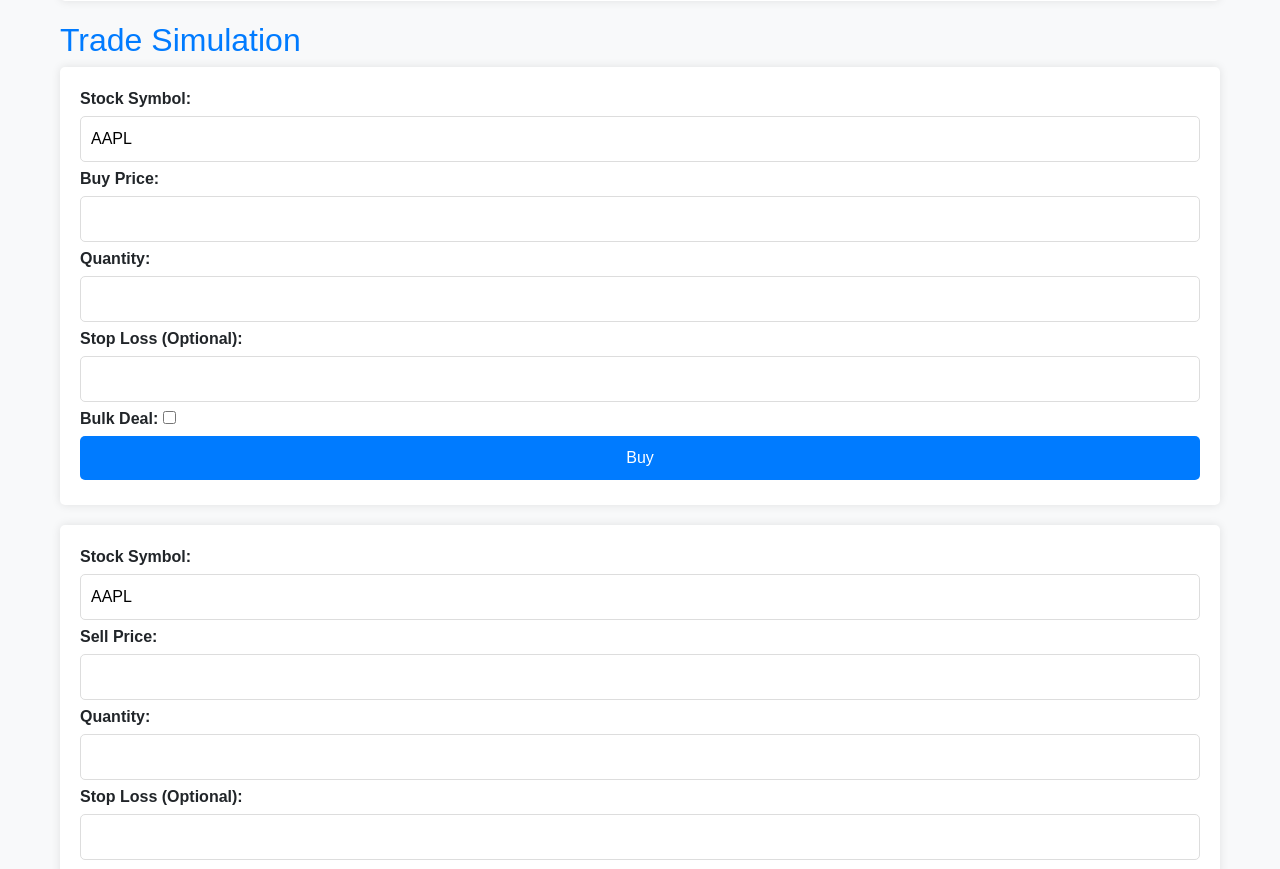
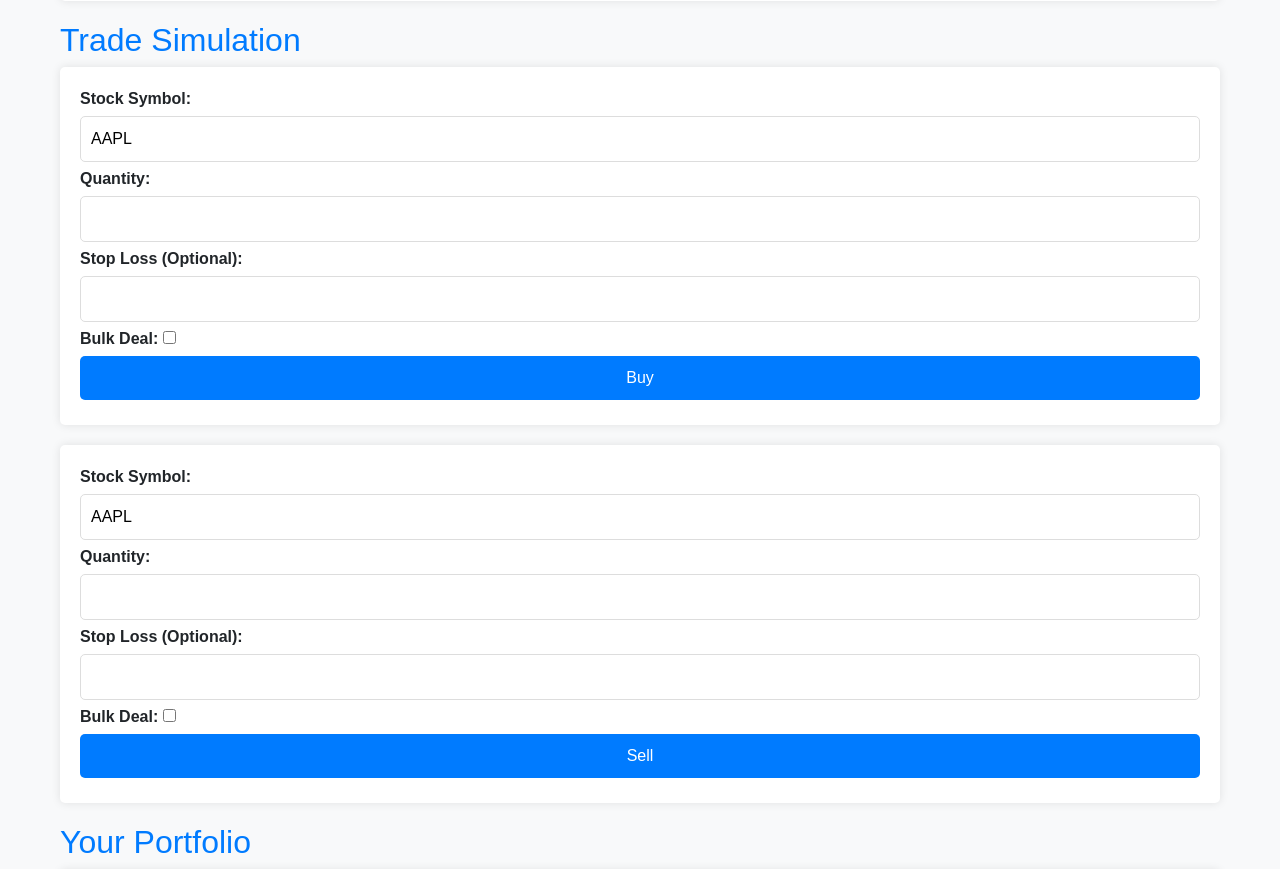
Before and after one commit to pandharkardeep/Trading_System, a Flask app: page /dashboard in a window 1280 px wide. Shown: the part 323-1192 px from the top of the page. Run offline with Flask 2, Linux system fonts and the light colour scheme; the visitor is signed in with stand-in values (Sample User, id 1); data that the repository does not hold is empty; some libraries are stand-ins or nearby versions.

Commit message:
Added automatic stock prices

```diff
--- a/flask-trading-app/app/routes.py
+++ b/flask-trading-app/app/routes.py
@@ -91,14 +91,13 @@ def dashboard():
         return redirect(url_for('main.login', next=request.url))
     stock_symbol = request.args.get('stock-symbol', 'AAPL')  # Default to 'AAPL' if no symbol is provided
     if request.method == 'POST':
-        price_per_share = int(request.form['price'])
-        stop_loss = request.form.get('stop_loss', None)
+        price_per_share = get_real_time_price([stock_symbol], fmp_api_key)
+        (sym, price_per_share, *_) = price_per_share[0]
+        stop_loss = request.form.get('stop_loss', 0)
         disclosed_quantity = int(request.form['quantity'])
         bulk_deal = request.form.get('bulk_deal', 'off') == 'on'
         total_amount = price_per_share * disclosed_quantity
         trade_type = request.form['trade_type']
-
-
 
         if trade_type == "buy":
             trade_db.trades.insert_one({
@@ -125,26 +124,26 @@ def dashboard():
             if user_shares < disclosed_quantity:
                 flash(f'You do not have enough shares to sell', 'danger')
                 return redirect(url_for('main.dashboard'))  # Return before making any changes
+            else:
+            # Only update if the user has enough shares
+                result = portfolio_collection.update_one(
+                    {"user_id": current_user.get_id(), "stock_symbol": stock_symbol},
+                    {"$inc": {"total_shares": -disclosed_quantity}}
+                )
+                trade_db.trades.insert_one({
+                    'user_id' : current_user.get_id(),
+                    'stock_symbol': stock_symbol,
+                    'buying_price_per_share': price_per_share,
+                    'trade_type' : trade_type,
+                    'stop_loss': stop_loss if stop_loss else None,
+                    'disclosed_quantity': disclosed_quantity,
+                    'bulk_deal': bulk_deal,
+                    'total_amount': total_amount,
+                    'trade_date': datetime.utcnow()
+                })
+                print(f"Updated portfolio: Matched {result.matched_count}, Modified {result.modified_count}")
 
-            # Only update if the user has enough shares
-            result = portfolio_collection.update_one(
-                {"user_id": current_user.get_id(), "stock_symbol": stock_symbol},
-                {"$inc": {"total_shares": -disclosed_quantity}}
-            )
-            trade_db.trades.insert_one({
-                'user_id' : current_user.get_id(),
-                'stock_symbol': stock_symbol,
-                'buying_price_per_share': price_per_share,
-                'trade_type' : trade_type,
-                'stop_loss': stop_loss if stop_loss else None,
-                'disclosed_quantity': disclosed_quantity,
-                'bulk_deal': bulk_deal,
-                'total_amount': total_amount,
-                'trade_date': datetime.utcnow()
-            })
-            print(f"Updated portfolio: Matched {result.matched_count}, Modified {result.modified_count}")
-
-            flash(f'Sold {disclosed_quantity} shares of {stock_symbol} at ${price_per_share:.2f} each on {datetime.utcnow()}.', 'success')
+                flash(f'Sold {disclosed_quantity} shares of {stock_symbol} at ${price_per_share:.2f} each on {datetime.utcnow()}.', 'success')
     #indices = ['^GSPC', '^IXIC', '^DJI', '^VIX']  # S&P 500, Nasdaq, Dow Jones, Volatility Index
     stocks = ['AAPL', 'TSLA', 'NFLX', 'GOOGL', 'MSFT', 'DBRX', 'CRM']
     top_performers, bad_performers = get_top_performers(fmp_api_key)
@@ -155,7 +154,10 @@ def dashboard():
     real_time_price = get_real_time_price(all_symbols, fmp_api_key)
 
     news = fetch_financial_news()
-    return render_template('dashboard.html', trades=trades, prices=real_time_price, top_performers = top_performers, bad_performers = bad_performers,  news=news, stock_symbol=stock_symbol)
+    return render_template('dashboard.html', trades=trades, prices=real_time_price, top_performers = top_performers, bad_performers = bad_performers,  news=news, stock_symbol=stock_symbol, portfolio=portfolio)
+
+
+
 
 @main.route('/predict', methods=['GET', 'POST'])
 @login_required
--- a/flask-trading-app/app/templates/dashboard.html
+++ b/flask-trading-app/app/templates/dashboard.html
@@ -38,9 +38,6 @@
                     <label for="stock-symbol-buy">Stock Symbol:</label>
                     <input type="text" id="stock-symbol-buy" name="stock-symbol" value="{{ stock_symbol }}" required>
 
-                    <label for="buying_price">Buy Price:</label>
-                    <input type="number" step="0.01" id="buying_price" name = "price" required>
-
                     <label for="disclosed_quantity">Quantity:</label>
                     <input type="number" id="disclosed_quantity" name="quantity" required>
 
@@ -58,9 +55,6 @@
                     <input type="hidden" name="trade_type" value="sell">
                     <label for="stock-symbol-sell">Stock Symbol:</label>
                     <input type="text" id="stock-symbol-sell" name="stock-symbol" value="{{ stock_symbol }}" required>
-
-                    <label for="selling_price">Sell Price:</label>
-                    <input type="number" step="0.01" id="selling_price" name="price" required>
 
                     <label for="disclosed_quantity_sell">Quantity:</label>
                     <input type="number" id="disclosed_quantity_sell" name="quantity" required>
--- a/flask-trading-app/app/utils/trading.py
+++ b/flask-trading-app/app/utils/trading.py
@@ -50,7 +50,7 @@ def get_real_time_price(stock_symbols, api_key):
     params = {"apikey": api_key}
 
     response = requests.get(url, params=params)
-
+    print(response.text, fetch_data(url, params))
     return fetch_data(url, params)
 
 def get_top_performers(api_key):
```
